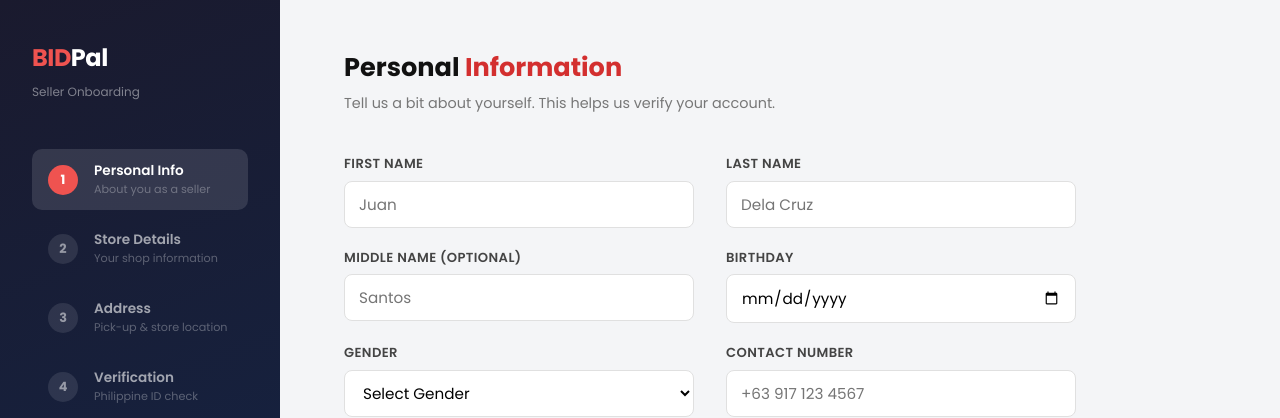
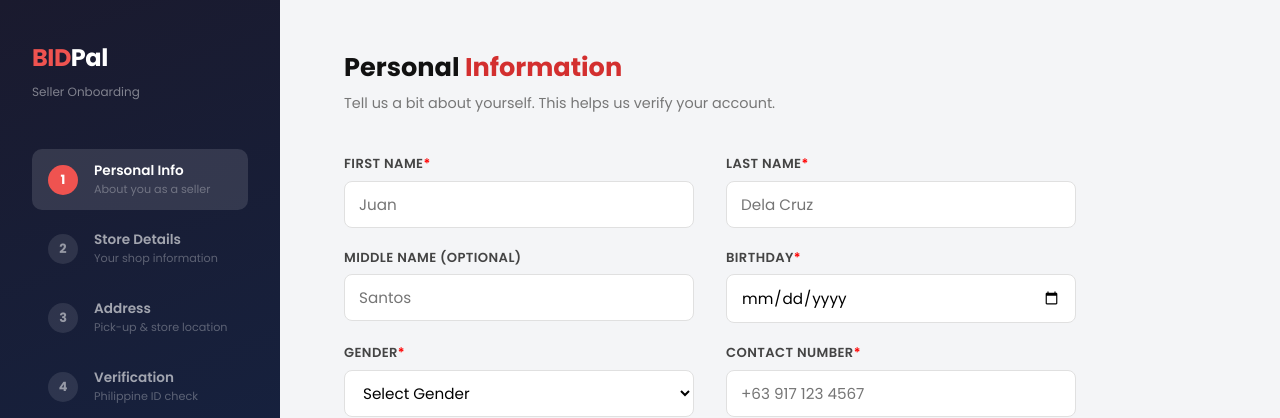
Before and after one commit to niel0110/BIDPal, a Next.js app: page /seller/setup in a window 1280 px wide. Shown: the top 418 px of the page. Built offline with nearby package versions, Linux system fonts and the light colour scheme.

Commit message:
adding asterisk in important details in setup

```diff
--- a/src/app/seller/setup/page.js
+++ b/src/app/seller/setup/page.js
@@ -61,23 +61,23 @@ function PersonalInfoStep({ data, onChange, onNext }) {
 
             <div className={styles.formGrid}>
                 <div className={styles.formGroup}>
-                    <label>First Name</label>
-                    <input className={styles.input} placeholder="Juan" value={data.firstName} onChange={e => onChange({ firstName: e.target.value })} />
+                    <label>First Name<span style={{ color: 'red' }}>*</span></label>
+                    <input className={styles.input} type="text" placeholder="Juan" value={data.firstName} onChange={e => onChange({ firstName: e.target.value })} />
                 </div>
                 <div className={styles.formGroup}>
-                    <label>Last Name</label>
-                    <input className={styles.input} placeholder="Dela Cruz" value={data.lastName} onChange={e => onChange({ lastName: e.target.value })} />
+                    <label>Last Name<span style={{ color: 'red' }}>*</span></label>
+                    <input className={styles.input} type="text" placeholder="Dela Cruz" value={data.lastName} onChange={e => onChange({ lastName: e.target.value })} />
                 </div>
                 <div className={styles.formGroup}>
                     <label>Middle Name (Optional)</label>
                     <input className={styles.input} placeholder="Santos" value={data.middleName} onChange={e => onChange({ middleName: e.target.value })} />
                 </div>
                 <div className={styles.formGroup}>
-                    <label>Birthday</label>
+                    <label>Birthday<span style={{ color: 'red' }}>*</span></label>
                     <input className={styles.input} type="date" max={new Date().toISOString().split('T')[0]} value={data.birthday} onChange={e => onChange({ birthday: e.target.value })} />
                 </div>
                 <div className={styles.formGroup}>
-                    <label>Gender</label>
+                    <label>Gender<span style={{ color: 'red' }}>*</span></label>
                     <select className={styles.select} value={data.gender} onChange={e => onChange({ gender: e.target.value })}>
                         <option value="">Select Gender</option>
                         <option>Male</option>
@@ -87,7 +87,7 @@ function PersonalInfoStep({ data, onChange, onNext }) {
                     </select>
                 </div>
                 <div className={styles.formGroup}>
-                    <label>Contact Number</label>
+                    <label>Contact Number<span style={{ color: 'red' }}>*</span></label>
                     <input className={styles.input} type="tel" placeholder="+63 917 123 4567" value={data.contactNumber} onChange={e => onChange({ contactNumber: e.target.value })} />
                 </div>
                 <div className={`${styles.formGroup} ${styles.formGridFull}`}>
@@ -115,11 +115,11 @@ function StoreInfoStep({ data, onChange, onNext, onBack }) {
 
             <div className={styles.formGrid}>
                 <div className={`${styles.formGroup} ${styles.formGridFull}`}>
-                    <label>Store Name</label>
+                    <label>Store Name<span style={{ color: 'red' }}>*</span></label>
                     <input className={styles.input} placeholder="e.g. Juan's Vintage Corner" value={data.storeName} onChange={e => onChange({ storeName: e.target.value })} />
                 </div>
                 <div className={styles.formGroup}>
-                    <label>Business Category</label>
+                    <label>Business Category<span style={{ color: 'red' }}>*</span></label>
                     <select className={styles.select} value={data.category} onChange={e => onChange({ category: e.target.value })}>
                         <option value="">Select Category</option>
                         <option>Fashion & Accessories</option>
@@ -134,11 +134,11 @@ function StoreInfoStep({ data, onChange, onNext, onBack }) {
                     </select>
                 </div>
                 <div className={styles.formGroup}>
-                    <label>Store Handle</label>
+                    <label>Store Handle<span style={{ color: 'red' }}>*</span></label>
                     <input className={styles.input} placeholder="juansvintage" value={data.handle} onChange={e => onChange({ handle: e.target.value })} />
                 </div>
                 <div className={`${styles.formGroup} ${styles.formGridFull}`}>
-                    <label>Store Description</label>
+                    <label>Store Description<span style={{ color: 'red' }}>*</span></label>
                     <textarea className={styles.textarea} rows={4} placeholder="Tell buyers what makes your store unique..." value={data.description} onChange={e => onChange({ description: e.target.value })} />
                 </div>
             </div>
@@ -157,14 +157,14 @@ function StoreInfoStep({ data, onChange, onNext, onBack }) {
 function AddressStep({ data, onChange, onNext, onBack }) {
     const apiUrl = process.env.NEXT_PUBLIC_API_URL || 'http://127.0.0.1:5000';
 
-    const [regions,    setRegions]    = useState([]);
-    const [provinces,  setProvinces]  = useState([]);
-    const [cities,     setCities]     = useState([]);
-    const [barangays,  setBarangays]  = useState([]);
+    const [regions, setRegions] = useState([]);
+    const [provinces, setProvinces] = useState([]);
+    const [cities, setCities] = useState([]);
+    const [barangays, setBarangays] = useState([]);
 
-    const [loadingRegions,   setLoadingRegions]   = useState(true);
+    const [loadingRegions, setLoadingRegions] = useState(true);
     const [loadingProvinces, setLoadingProvinces] = useState(false);
-    const [loadingCities,    setLoadingCities]    = useState(false);
+    const [loadingCities, setLoadingCities] = useState(false);
     const [loadingBarangays, setLoadingBarangays] = useState(false);
 
     // Load regions on mount
@@ -238,7 +238,7 @@ function AddressStep({ data, onChange, onNext, onBack }) {
             <div className={styles.formGrid}>
                 {/* Region */}
                 <div className={styles.formGroup}>
-                    <label>Region</label>
+                    <label>Region<span style={{ color: 'red' }}>*</span></label>
                     <SelectWithLoader loading={loadingRegions} value={data.region} onChange={e => onChange({ region: e.target.value, province: '', municipality_city: '', Barangay: '' })}>
                         <option value="">{loadingRegions ? 'Loading…' : 'Select Region'}</option>
                         {regions.map(r => <option key={r.region} value={r.region}>{r.name}</option>)}
@@ -247,7 +247,7 @@ function AddressStep({ data, onChange, onNext, onBack }) {
 
                 {/* Province */}
                 <div className={styles.formGroup}>
-                    <label>Province</label>
+                    <label>Province<span style={{ color: 'red' }}>*</span></label>
                     <SelectWithLoader loading={loadingProvinces} value={data.province} onChange={e => onChange({ province: e.target.value, municipality_city: '', Barangay: '' })}>
                         <option value="">{!data.region ? 'Select a region first' : loadingProvinces ? 'Loading…' : 'Select Province'}</option>
                         {provinces.map(p => <option key={p} value={p}>{p}</option>)}
@@ -256,7 +256,7 @@ function AddressStep({ data, onChange, onNext, onBack }) {
 
                 {/* City / Municipality */}
                 <div className={styles.formGroup}>
-                    <label>City / Municipality</label>
+                    <label>City / Municipality<span style={{ color: 'red' }}>*</span></label>
                     <SelectWithLoader loading={loadingCities} value={data.municipality_city} onChange={e => onChange({ municipality_city: e.target.value, Barangay: '' })}>
                         <option value="">{!data.province ? 'Select a province first' : loadingCities ? 'Loading…' : 'Select City / Municipality'}</option>
                         {cities.map(c => <option key={c} value={c}>{c}</option>)}
@@ -265,7 +265,7 @@ function AddressStep({ data, onChange, onNext, onBack }) {
 
                 {/* Barangay */}
                 <div className={styles.formGroup}>
-                    <label>Barangay</label>
+                    <label>Barangay<span style={{ color: 'red' }}>*</span></label>
                     <SelectWithLoader loading={loadingBarangays} value={data.Barangay} onChange={e => onChange({ Barangay: e.target.value })}>
                         <option value="">{!data.municipality_city ? 'Select a city first' : loadingBarangays ? 'Loading…' : 'Select Barangay'}</option>
                         {barangays.map(b => <option key={b} value={b}>{b}</option>)}
@@ -274,7 +274,7 @@ function AddressStep({ data, onChange, onNext, onBack }) {
 
                 {/* Street / House No. */}
                 <div className={`${styles.formGroup} ${styles.formGridFull}`}>
-                    <label>Street Address / Building / House No.</label>
+                    <label>Street Address / Building / House No.<span style={{ color: 'red' }}>*</span></label>
                     <input
                         className={styles.input}
                         placeholder="e.g. 123 Rizal St., Unit 4B, Sunrise Bldg."
@@ -296,7 +296,7 @@ function AddressStep({ data, onChange, onNext, onBack }) {
 
                 {/* Zip Code */}
                 <div className={styles.formGroup}>
-                    <label>Zip Code</label>
+                    <label>Zip Code<span style={{ color: 'red' }}>*</span></label>
                     <input
                         className={styles.input}
                         type="text"
@@ -471,11 +471,11 @@ function SetupPageInner() {
                     ...(token && { Authorization: `Bearer ${token}` }),
                 },
                 body: JSON.stringify({
-                    store_name:        store.storeName,
-                    business_category: store.category    || null,
-                    store_handle:      store.handle      || null,
+                    store_name: store.storeName,
+                    business_category: store.category || null,
+                    store_handle: store.handle || null,
                     store_description: store.description || null,
-                    user_id:           user.user_id,
+                    user_id: user.user_id,
                 }),
             });
             const sellerData = await sellerRes.json();
@@ -489,18 +489,18 @@ function SetupPageInner() {
                     ...(token && { Authorization: `Bearer ${token}` }),
                 },
                 body: JSON.stringify({
-                    user_id:           user.user_id,
-                    Line1:             address.Line1,
-                    Line2:             address.Line2             || null,
-                    household_blk_st:  address.household_blk_st || null,
-                    Barangay:          address.Barangay          || null,
+                    user_id: user.user_id,
+                    Line1: address.Line1,
+                    Line2: address.Line2 || null,
+                    household_blk_st: address.household_blk_st || null,
+                    Barangay: address.Barangay || null,
                     municipality_city: address.municipality_city || null,
-                    zip_code:          address.zip_code          || null,
-                    region:            address.region            || null,
-                    province:          address.province          || null,
-                    address_type:      'pickup',
-                    is_default:        true,
-                    Country:           'Philippines',
+                    zip_code: address.zip_code || null,
+                    region: address.region || null,
+                    province: address.province || null,
+                    address_type: 'pickup',
+                    is_default: true,
+                    Country: 'Philippines',
                 }),
             });
             const addressData = await addressRes.json();
--- a/src/components/PhilippineIDVerification.js
+++ b/src/components/PhilippineIDVerification.js
@@ -53,7 +53,7 @@ export default function PhilippineIDVerification({ onVerify }) {
             {!verified ? (
                 <div className={styles.form}>
                     <div className={styles.inputGroup}>
-                        <label>ID Type</label>
+                        <label>ID Type<span style={{ color: 'red' }}>*</span></label>
                         <select
                             value={selectedIdType}
                             onChange={(e) => setSelectedIdType(e.target.value)}
@@ -67,7 +67,7 @@ export default function PhilippineIDVerification({ onVerify }) {
                     </div>
 
                     <div className={styles.inputGroup}>
-                        <label>ID Number</label>
+                        <label>ID Number<span style={{ color: 'red' }}>*</span></label>
                         <input
                             type="text"
                             placeholder="Enter ID Number"
@@ -78,7 +78,7 @@ export default function PhilippineIDVerification({ onVerify }) {
                     </div>
 
                     <div className={styles.uploadGroup}>
-                        <label>Upload ID Photo</label>
+                        <label>Upload ID Photo<span style={{ color: 'red' }}>*</span></label>
                         <div className={styles.uploadBox}>
                             {idImage ? (
                                 <div className={styles.previewWrapper}>
```
